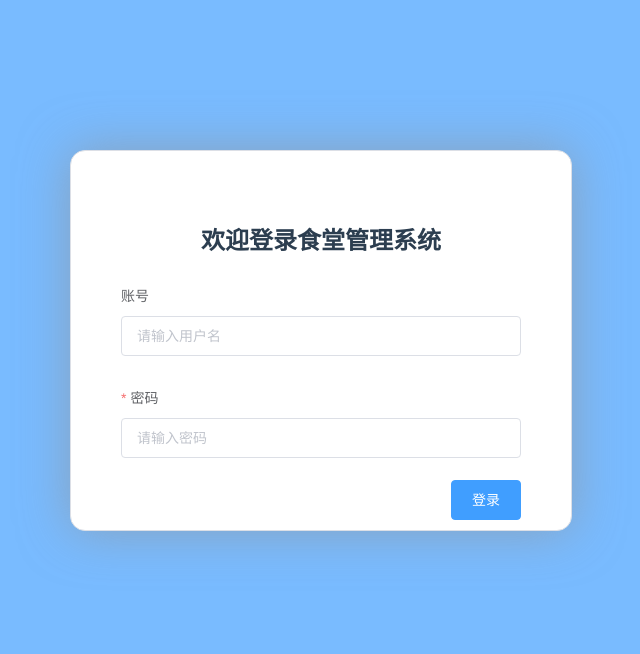
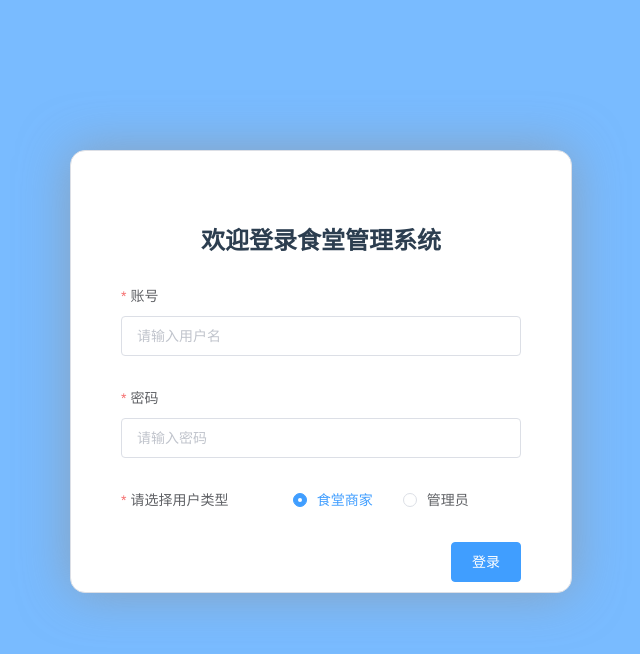
Before and after one commit to OurTeam233/canteen, a Vue app: page /login in a window 1280 px wide. Shown: the top 654 px of the page, without its empty margins (319-959 px from the left). Built offline with nearby package versions, Linux system fonts and the light colour scheme.

Commit message:
完成登录时设置用户类型

```diff
--- a/src/store/modules/user.js
+++ b/src/store/modules/user.js
@@ -3,12 +3,17 @@
 
 const state = {
   userInfo:{},
+  type: '',
   token:'',
 }
 const mutations = {
   //设置用户信息
   SET_USER_INFO(state,user){
     state.userInfo = user
+  },
+  //设置用户类型
+  SET_USER_TYPE(state,type){
+    state.type = type
   },
   //设置token
   SET_TOKEN(state,token){
@@ -22,6 +27,9 @@ const actions = {
   },
   set_userInfo({commit},userInfo){
     commit('SET_USER_INFO',userInfo)
+  },
+  set_userType({commit},type){
+    commit('SET_USER_TYPE',type)
   }
 }
 
--- a/src/views/Login.vue
+++ b/src/views/Login.vue
@@ -2,7 +2,7 @@
   <div class="container">
     <el-form ref="form" :model="form" :rules="rules" class="login-box">
       <h2>欢迎登录食堂管理系统</h2>
-      <el-form-item label="账号" prop="name">
+      <el-form-item label="账号" prop="username">
         <el-input
           type="text"
           placeholder="请输入用户名"
@@ -16,6 +16,12 @@
           v-model="form.password"
           show-password
         ></el-input>
+      </el-form-item>
+      <el-form-item label="请选择用户类型" prop="userType">
+        <el-radio-group v-model="form.userType">
+          <el-radio :label="2">食堂商家</el-radio>
+          <el-radio :label="0">管理员</el-radio>
+        </el-radio-group>
       </el-form-item>
       <el-button type="primary" @click="submitForm('form')">登录</el-button>
     </el-form>
@@ -49,6 +55,13 @@ export default {
             trigger: "blur",
           },
         ],
+        userType: [
+          {
+            required: true,
+            message: "请选择用户类型",
+            trigger: "change",
+          },
+        ]
       },
     };
   },
@@ -76,9 +89,12 @@ export default {
               //   "userInfo",
               //   JSON.stringify(result.userInfo)
               // );
-
+              console.log(res.data)
               this.$store.dispatch("set_token", res.data.token);
               window.sessionStorage.setItem('token', res.data.token);
+              // 保存用户类型
+              this.$store.dispatch("set_userType", this.form.userType);
+              window.sessionStorage.setItem('userType', this.form.userType);
               // 页面跳转
               // this.$router.push(this.$store.activePath)
               // 成功登录后的缓存数据
```
